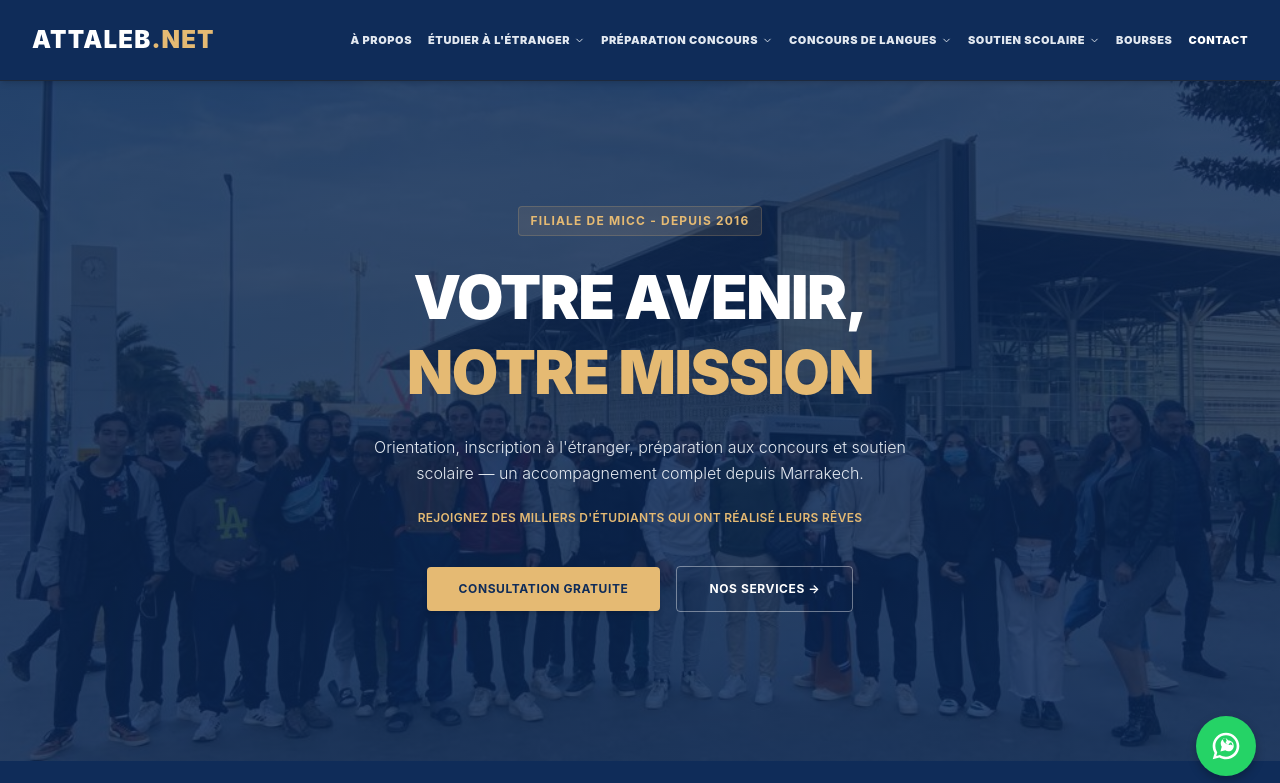
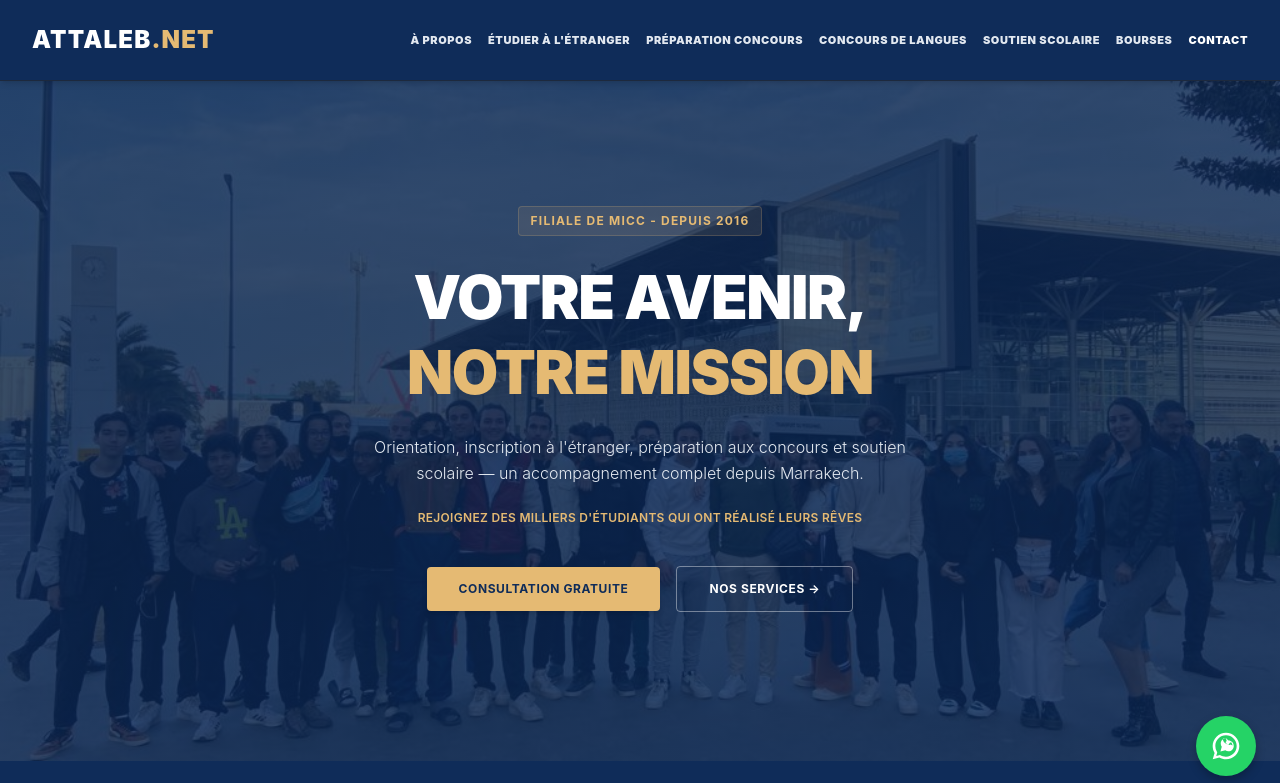
Before and after one commit to saidioumayma8/Attaleb, a React (Vite) app in the folder attaleb-portal/: page / in a window 1280 px wide. Shown: the top 783 px of the page. Built offline with nearby package versions, Linux system fonts and the light colour scheme.

Commit message:
remove dropdown

```diff
--- a/attaleb-portal/src/App.jsx
+++ b/attaleb-portal/src/App.jsx
@@ -50,9 +50,9 @@ export default function App() {
           <Route path="/destinations/emirats-arabes-unis" element={<EmiratsDetail />} />
           <Route path="/destinations/roumanie" element={<RoumanieDetail />} />
           <Route path="/destinations/chine" element={<ChineDetail />} />
-          <Route path="/concours/:slug" element={<ConcoursPage />} />
-          <Route path="/langues/:slug" element={<LanguesPage />} />
-          <Route path="/soutien/:slug" element={<SoutienPage />} />
+          <Route path="/concours" element={<ConcoursPage />} />
+          <Route path="/langues" element={<LanguesPage />} />
+          <Route path="/soutien" element={<SoutienPage />} />
           <Route path="/contact" element={<Contact />} />
           <Route path="/a-propos" element={<Apropos />} />
         </Routes>
--- a/attaleb-portal/src/components/Navbar.jsx
+++ b/attaleb-portal/src/components/Navbar.jsx
@@ -69,113 +69,28 @@ export default function Navbar() {
               À PROPOS
             </Link>
 
-            {/* 1. DROPDOWN: ÉTUDIER À L'ÉTRANGER */}
-            <div
-              className="relative"
-              onMouseEnter={() => setIsDestinationsOpen(true)}
-              onMouseLeave={() => setIsDestinationsOpen(false)}
-            >
-              <button className="hover:text-brand-gold transition-colors text-slate-200 flex items-center gap-1 font-black text-[10px] xl:text-[11px] tracking-wider focus:outline-none uppercase cursor-pointer">
-                <span>ÉTUDIER À L'ÉTRANGER</span>
-                <ChevronDown size={11} className={`transition-transform duration-200 ${isDestinationsOpen ? 'rotate-180 text-brand-gold' : ''}`} />
-              </button>
+            <Link to="/destinations" className="hover:text-brand-gold transition-colors text-slate-200">
+              ÉTUDIER À L'ÉTRANGER
+            </Link>
 
-              {isDestinationsOpen && (
-                <div className="absolute top-full left-0 mt-0 w-56 bg-brand-blue border border-slate-800 rounded-b-xl shadow-xl py-2 z-50 grid grid-cols-1">
-                  {destinations.map((dest, i) => (
-                    <Link
-                      key={i}
-                      to={`/destinations/${dest.slug}`}
-                      className="block px-4 py-2 text-[11px] font-black tracking-wide text-slate-200 hover:bg-slate-800 hover:text-brand-gold transition-colors text-left border-l-2 border-transparent hover:border-brand-gold"
-                    >
-                      ÉTUDIER EN {dest.name}
-                    </Link>
-                  ))}
-                </div>
-              )}
-            </div>
 
-            {/* 2. DROPDOWN: PRÉPARATION CONCOURS */}
-            <div
-              className="relative"
-              onMouseEnter={() => setIsConcoursOpen(true)}
-              onMouseLeave={() => setIsConcoursOpen(false)}
-            >
-              <button className="hover:text-brand-gold transition-colors text-slate-200 flex items-center gap-1 font-black text-[10px] xl:text-[11px] tracking-wider focus:outline-none uppercase cursor-pointer">
-                <span>PRÉPARATION CONCOURS</span>
-                <ChevronDown size={11} className={`transition-transform duration-200 ${isConcoursOpen ? 'rotate-180 text-brand-gold' : ''}`} />
-              </button>
+            <Link to="/concours" className="hover:text-brand-gold transition-colors text-slate-200">
+              PRÉPARATION CONCOURS
+            </Link>
 
-              {isConcoursOpen && (
-                <div className="absolute top-full left-0 mt-0 w-64 bg-brand-blue border border-slate-800 rounded-b-xl shadow-xl py-2 z-50 grid grid-cols-1">
-                  {concoursList.map((item, i) => (
-                    <Link
-                      key={i}
-                      to={`/concours/${item.slug}`}
-                      className="block px-4 py-2 text-[11px] font-black tracking-wide text-slate-200 hover:bg-slate-800 hover:text-brand-gold transition-colors text-left border-l-2 border-transparent hover:border-brand-gold"
-                    >
-                      {item.name}
-                    </Link>
-                  ))}
-                </div>
-              )}
-            </div>
+           <Link to="/langues" className="hover:text-brand-gold transition-colors text-slate-200">
+              CONCOURS DE LANGUES
+            </Link>
 
-            {/* 3. DROPDOWN: CONCOURS DE LANGUES */}
-            <div
-              className="relative"
-              onMouseEnter={() => setIsLanguesOpen(true)}
-              onMouseLeave={() => setIsLanguesOpen(false)}
-            >
-              <button className="hover:text-brand-gold transition-colors text-slate-200 flex items-center gap-1 font-black text-[10px] xl:text-[11px] tracking-wider focus:outline-none uppercase cursor-pointer">
-                <span>CONCOURS DE LANGUES</span>
-                <ChevronDown size={11} className={`transition-transform duration-200 ${isLanguesOpen ? 'rotate-180 text-brand-gold' : ''}`} />
-              </button>
+            <Link to="/soutien" className="hover:text-brand-gold transition-colors text-slate-200">
+              SOUTIEN SCOLAIRE
+            </Link>
 
-              {isLanguesOpen && (
-                <div className="absolute top-full left-0 mt-0 w-64 bg-brand-blue border border-slate-800 rounded-b-xl shadow-xl py-2 z-50 grid grid-cols-1">
-                  {languesList.map((item, i) => (
-                    <Link
-                      key={i}
-                      to={`/langues/${item.slug}`}
-                      className="block px-4 py-2 text-[11px] font-black tracking-wide text-slate-200 hover:bg-slate-800 hover:text-brand-gold transition-colors text-left border-l-2 border-transparent hover:border-brand-gold"
-                    >
-                      {item.name}
-                    </Link>
-                  ))}
-                </div>
-              )}
-            </div>
 
-            {/* 4. DROPDOWN: SOUTIEN SCOLAIRE */}
-            <div
-              className="relative"
-              onMouseEnter={() => setIsSoutienOpen(true)}
-              onMouseLeave={() => setIsSoutienOpen(false)}
-            >
-              <button className="hover:text-brand-gold transition-colors text-slate-200 flex items-center gap-1 font-black text-[10px] xl:text-[11px] tracking-wider focus:outline-none uppercase cursor-pointer">
-                <span>SOUTIEN SCOLAIRE</span>
-                <ChevronDown size={11} className={`transition-transform duration-200 ${isSoutienOpen ? 'rotate-180 text-brand-gold' : ''}`} />
-              </button>
 
-              {isSoutienOpen && (
-                <div className="absolute top-full left-0 mt-0 w-60 bg-brand-blue border border-slate-800 rounded-b-xl shadow-xl py-2 z-50 grid grid-cols-1">
-                  {soutienList.map((item, i) => (
-                    <Link
-                      key={i}
-                      to={`/soutien/${item.slug}`}
-                      className="block px-4 py-2 text-[11px] font-black tracking-wide text-slate-200 hover:bg-slate-800 hover:text-brand-gold transition-colors text-left border-l-2 border-transparent hover:border-brand-gold"
-                    >
-                      {item.name}
-                    </Link>
-                  ))}
-                </div>
-              )}
-            </div>
-
-            <a href="/#bourses-etudes" className="hover:text-brand-gold transition-colors text-slate-200">
+            <Link to="/#bourses-etudes" className="hover:text-brand-gold transition-colors text-slate-200">
               BOURSES
-            </a>
+            </Link>
 
             {/* CORRECTION DESKTOP : Modifié de href="#contact-section" à to="/contact" */}
             <Link to="/contact" className="hover:text-brand-gold transition-colors text-white font-black">
@@ -243,6 +158,7 @@ export default function Navbar() {
             </div>
           </div>
 
+
           <hr className="border-slate-800 my-1" />
           <a href="/#bourses-etudes" onClick={() => setIsOpen(false)} className="block py-1.5 text-xs font-bold text-slate-300 hover:text-brand-gold">
             BOURSES
```
